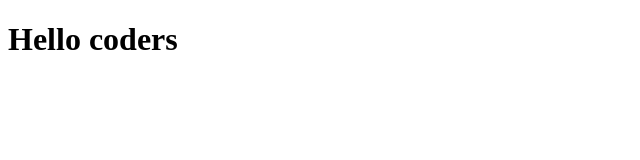
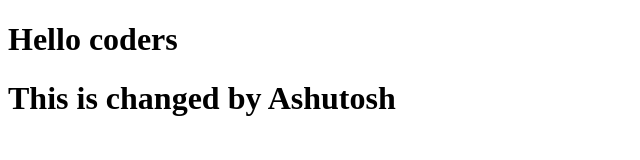
Before and after one commit to ayush-paswan/Demo1, a plain HTML site: page index.html in a window 1280 px wide. Shown: the whole page, without its empty margins (0-640 px from the left). Drawn offline with Linux system fonts and the light colour scheme.

Commit message:
changed by Ashutosh

```diff
--- a/index.html
+++ b/index.html
@@ -7,5 +7,6 @@
 </head>
 <body>
     <h1>Hello coders</h1>
+    <h1>This is changed by Ashutosh</h1>
 </body>
 </html>
```
